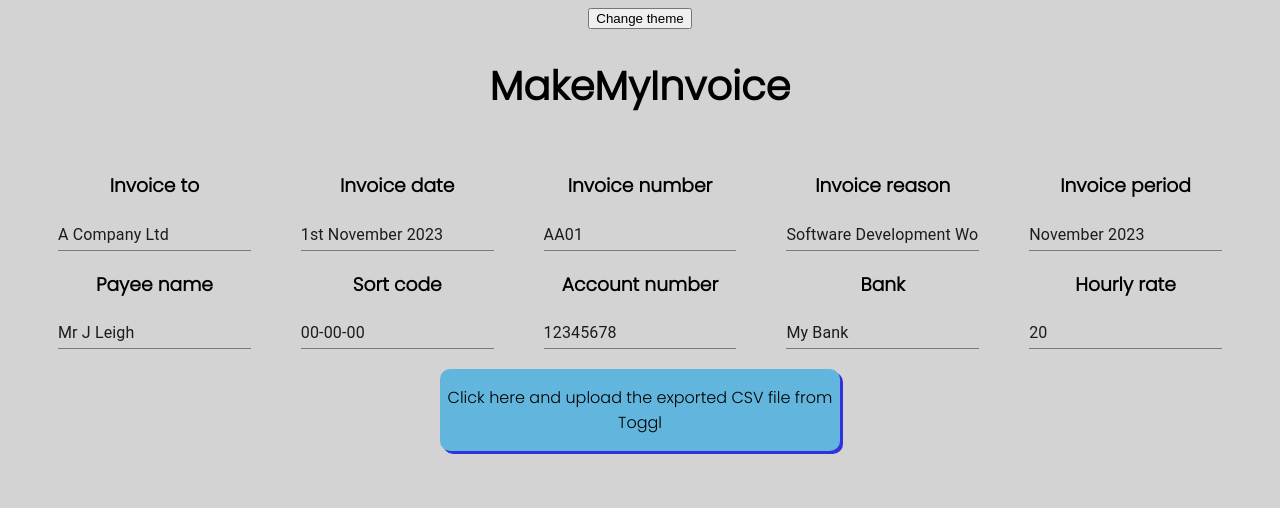
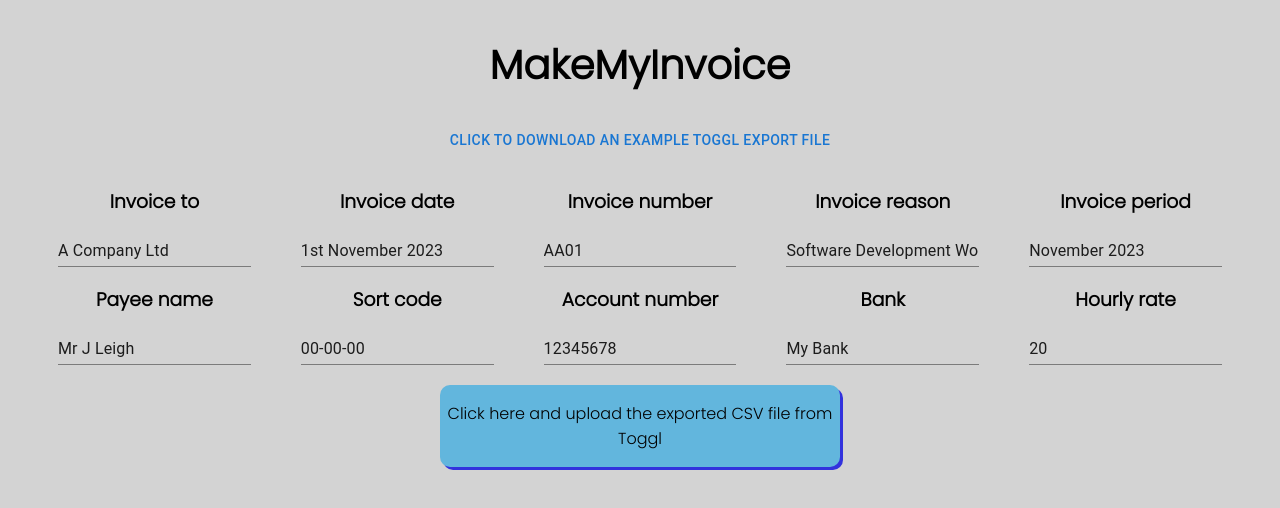
Before and after one commit to jleigh-100/make-my-invoice, a React app: page / in a window 1280 px wide. Shown: the top 508 px of the page. Built offline with nearby package versions, Linux system fonts and the light colour scheme.

Commit message:
download example csv file

```diff
--- a/client/src/components/App.jsx
+++ b/client/src/components/App.jsx
@@ -1,17 +1,17 @@
 import React from "react";
-import { ThemeContext } from "../theme/theme-context";
+// import { ThemeContext } from "../theme/theme-context";
 import { Container } from "./Container";
-const themeColors = require("../theme/theme.json");
+// const themeColors = require("../theme/theme.json");
 
 const App = () => {
   const [theme, setTheme] = React.useState("light");
   return (
-    <ThemeContext.Provider value={themeColors[theme]}>
+    // <ThemeContext.Provider value={themeColors[theme]}>
       <div className="App">
-        <button onClick={() => setTheme(theme === "light" ? "dark" : "light")}>Change theme</button>
+        {/* <button onClick={() => setTheme(theme === "light" ? "dark" : "light")}>Change theme</button> */}
         <Container />
       </div>
-    </ThemeContext.Provider>
+    // </ThemeContext.Provider>
   )
 }
 
--- a/client/src/components/Header.jsx
+++ b/client/src/components/Header.jsx
@@ -1,7 +1,20 @@
 import React from "react";
+import { Button } from "@mui/material";
+import ExampleDoc from "../exampleTogglExport.csv";
 
 const Header = () => {
-    return <h1>MakeMyInvoice</h1>
+    const [clicked, setClicked] = React.useState(false);
+    return (
+    <>
+    <h1>MakeMyInvoice</h1>
+        <a href={ExampleDoc} download="ExampleDoc" target='_blank'>
+            <Button onClick={() => setClicked(true)}
+            className={'download'}>
+                {!clicked ? "Click to download an example Toggl Export file" : "Simply drag the download to the box below!"}
+                </Button>
+        </a>
+    </>
+    )
 }
 
 export default Header;
--- a/webpack.config.js
+++ b/webpack.config.js
@@ -29,7 +29,7 @@ module.exports = {
                 use: ['style-loader', 'css-loader']
             },
             {
-                test: /\.(gif|svg|jpg|png)$/,
+                test: /\.(gif|svg|jpg|png|csv)$/,
                 loader: 'file-loader',
             },
             {
```
Also changed, not shown: client/src/exampleTogglExport.csv (renamed from public/exampleTogglExport.csv), 1 other file (tests, documents, lock files or other folders).
